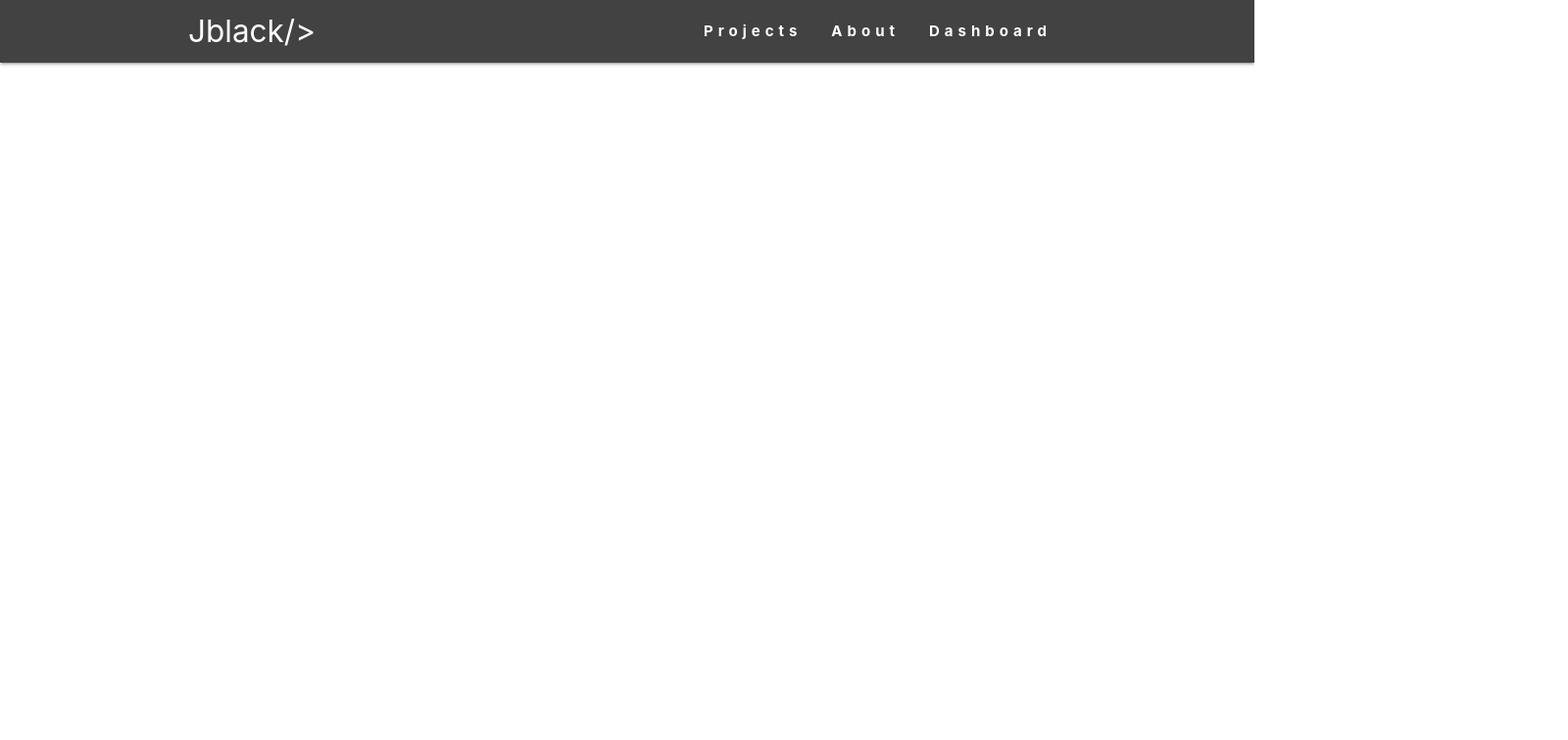
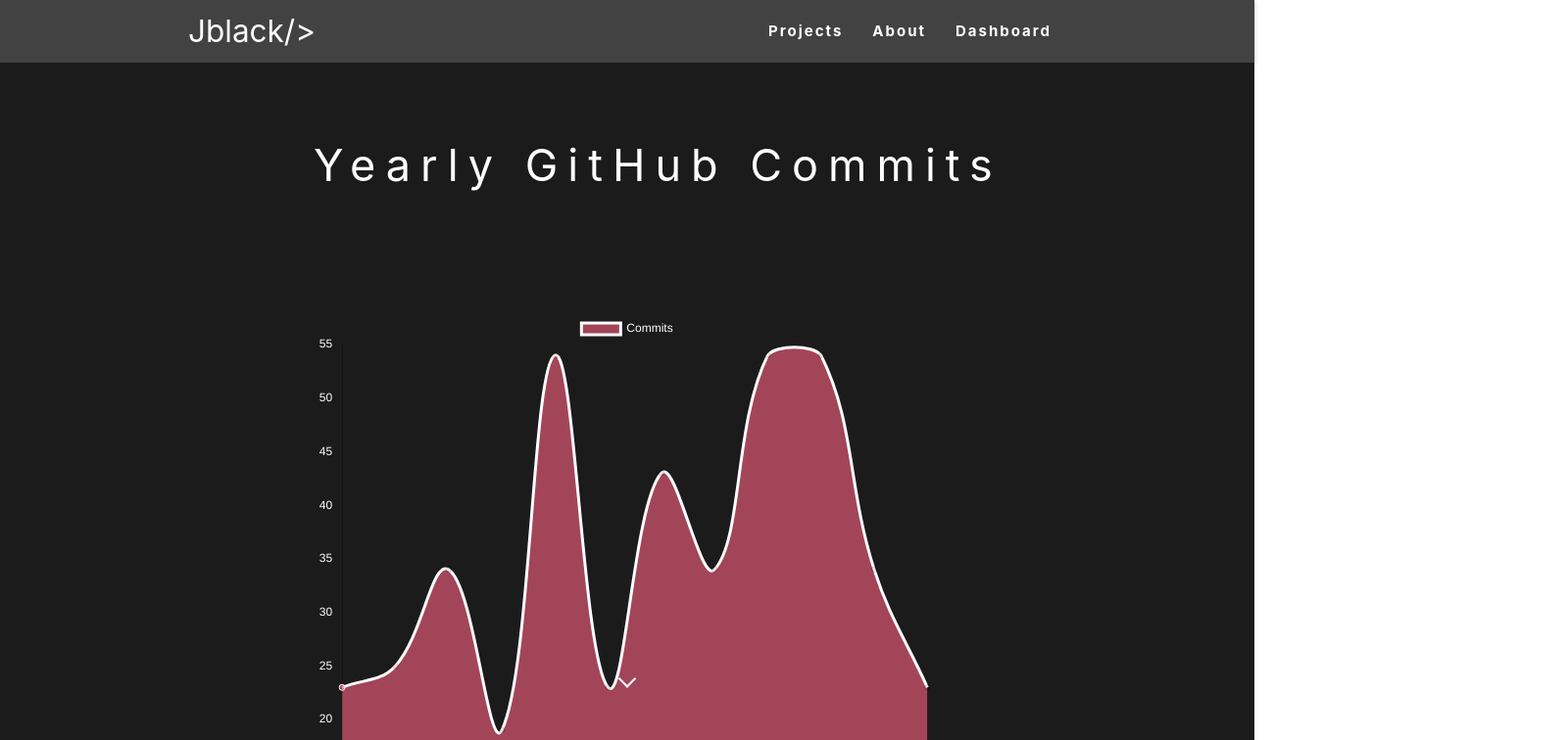
Before and after one commit to BlueDiablos/jblack_dev, a React (Create React App) app: page /dashboard in a window 1280 px wide. Shown: the top 756 px of the page at 98% size, 1600 px wide, since content can reach past the window. Built offline with nearby package versions, Linux system fonts and the light colour scheme; no server answers.

Commit message:
Added Graphs to Dashboard
Chart components are static data
and rendered on the Dash component.

```diff
--- a/package.json
+++ b/package.json
@@ -7,8 +7,11 @@
     "@testing-library/jest-dom": "^4.2.4",
     "@testing-library/react": "^9.4.0",
     "@testing-library/user-event": "^7.2.1",
+    "axios": "^0.19.2",
+    "chart.js": "^2.9.3",
     "classnames": "^2.2.6",
     "react": "^16.12.0",
+    "react-chartjs-2": "^2.9.0",
     "react-dom": "^16.12.0",
     "react-remove-scroll-bar": "^2.0.0",
     "react-router-dom": "^5.1.2",
--- a/src/App.js
+++ b/src/App.js
@@ -3,6 +3,8 @@ import {BrowserRouter, Switch, Route} from 'react-router-dom'
 import Navbar from './components/layouts/Navbar'
 import Splash from './components/layouts/Splash'
 import About from './components/layouts/About';
+import Dash from './components/dashboard/Dash'
+
 
 
 
@@ -16,6 +18,7 @@ class App extends Component {
         <Switch>
         <Route exact path ="/" component={Splash}/>
         <Route path="/about" component={About}/>
+        <Route path="/dashboard" component={Dash}/>
        </Switch>
         </div>
 
--- /dev/null
+++ b/src/components/dashboard/Barchart.js
@@ -0,0 +1,117 @@
+import React, {Component} from 'react';
+import {Bar, Line, Pie} from 'react-chartjs-2';
+import axios from 'axios';
+
+
+
+class Barchart extends Component{
+    constructor(props){
+       super(props);
+       this.state = {
+           chartData:{
+                labels: ['Jan','Feb','Mar','Apr','May','Jun','Jul','Aug','Sep','Oct','Nov','Dec'],
+                datasets: [
+                    {
+                        label: 'Project Count',
+                        data:[
+                           2,
+                           4,
+                           4,
+                           4,
+                           5,
+                           5,
+                           6,
+                           6,
+                           7,
+                           8,
+                           10,
+                           12
+                        ],
+                        backgroundColor:[
+                            'rgba(255,99,132,0.6)',
+                            'rgba(255,99,132,0.6)',
+                            'rgba(255,99,132,0.6)',
+                            'rgba(255,99,132,0.6)',
+                            'rgba(255,99,132,0.6)',
+                            'rgba(255,99,132,0.6)',
+                            'rgba(255,99,132,0.6)',
+                            'rgba(255,99,132,0.6)',
+                            'rgba(255,99,132,0.6)',
+                            'rgba(255,99,132,0.6)',
+                            'rgba(255,99,132,0.6)',
+                            'rgba(255,99,132,0.6)',
+
+                        ],
+                        pointHoverBackgroundColor:[
+                            '#1b1b1b'
+                        ],
+                        borderColor:[
+                            '#1b1b1b'
+                        ]
+
+
+
+                    }
+                ]
+           }
+       }
+    }
+    componentDidMount() {
+        axios.get('https://api.github.com/repos/BlueDiablos/:repo/stats/commit_activity')
+        .then(res => {
+            const commits = res.data;
+            console.log(JSON.stringify(commits));
+            this.setState.chartData.data(commits);
+        })
+    }
+
+    render(){
+        return(
+
+            <div className="chart">
+              <Bar
+                data={this.state.chartData}
+                width={100}
+                height={500}
+                options={
+                    {
+                    maintainAspectRatio: false,
+                    legend:{
+                        display:true,
+                        labels:{
+                            fontColor:"#1b1b1b"
+                        },
+                        gridLines:{
+                            color:"#1b1b1b"
+                        }
+                    },
+                    scales:{
+                        yAxes:[{
+                            ticks:{
+                            fontColor:"#1b1b1b"
+                            },
+                            gridLines:{
+                                color:"transparent"
+                            },
+
+                        }],
+                        xAxes:[{
+                            ticks:{
+                            fontColor:"#1b1b1b"
+                            },
+                            gridLines:{
+                                color:"transparent"
+                            }
+                        }]
+                    }
+                    }
+
+                }
+                />
+            </div>
+        )
+    }
+
+}
+
+export default Barchart;
--- /dev/null
+++ b/src/components/dashboard/Chart.js
@@ -0,0 +1,106 @@
+import React, {Component} from 'react';
+import {Bar, Line, Pie} from 'react-chartjs-2';
+import axios from 'axios';
+
+
+
+class Chart extends Component{
+    constructor(props){
+       super(props);
+       this.state = {
+           chartData:{
+                labels: ['Jan','Feb','Mar','Apr','May','Jun','Jul','Aug','Sep','Oct','Nov','Dec'],
+                datasets: [
+                    {
+                        label: 'Commits',
+                        data:[
+                           23,
+                           25,
+                           34,
+                           19,
+                           54,
+                           23,
+                           43,
+                           34,
+                           54,
+                           54,
+                           34,
+                           23
+                        ],
+                        backgroundColor:[
+                            'rgba(255,99,132,0.6)',
+
+                        ],
+                        pointHoverBackgroundColor:[
+                            '#ffff'
+                        ],
+                        borderColor:[
+                            '#fff'
+                        ]
+
+
+
+                    }
+                ]
+           }
+       }
+    }
+    componentDidMount() {
+        axios.get('https://api.github.com/repos/BlueDiablos/:repo/stats/commit_activity')
+        .then(res => {
+            const commits = res.data;
+            console.log(JSON.stringify(commits));
+            this.setState.chartData.data(commits);
+        })
+    }
+
+    render(){
+        return(
+
+            <div >
+              <Line
+                data={this.state.chartData}
+                width={100}
+                height={500}
+                options={
+                    {
+                    maintainAspectRatio: false,
+                    legend:{
+                        display:true,
+                        labels:{
+                            fontColor:"#fff"
+                        },
+                        gridLines:{
+                            color:"#fff"
+                        }
+                    },
+                    scales:{
+                        yAxes:[{
+                            ticks:{
+                            fontColor:"#fff"
+                            },
+                            gridLines:{
+                                color:"transparent"
+                            },
+
+                        }],
+                        xAxes:[{
+                            ticks:{
+                            fontColor:"#fff"
+                            },
+                            gridLines:{
+                                color:"transparent"
+                            }
+                        }]
+                    }
+                    }
+
+                }
+                />
+            </div>
+        )
+    }
+
+}
+
+export default Chart;
--- /dev/null
+++ b/src/components/dashboard/Dash.js
@@ -0,0 +1,88 @@
+import React from "react";
+import { makeStyles } from "@material-ui/core/";
+import Chart from "./Chart";
+import Barchart from './Barchart';
+
+function Dash() {
+  const classes = useStyles();
+  return (
+    <div className={classes.app}>
+      <div className={classes.page}>
+      <h3 className={classes.headline}>Yearly GitHub Commits</h3>
+        <div className={classes.chart}>
+          <Chart />
+        </div>
+      </div>
+      <div class={classes.scrolldown}></div>
+      <div className={classes.pageNext}>
+      <h3 className={classes.headlineNext}>Total Projects</h3>
+        <div className={classes.barchart}>
+          <Barchart />
+        </div>
+      </div>
+    </div>
+  );
+}
+const useStyles = makeStyles(theme => ({
+  app: {
+    margin: "0",
+    width: "100%",
+    font: "Myriad Set Pro"
+  },
+  chart: {
+    position: "absolute",
+    width: "50%",
+    left: "25%",
+    top: "40%",
+    font: "Myriad Set Pro"
+  },
+  scrolldown: {
+    position: "absolute",
+    left: "50%",
+    bottom: "100px",
+    display: "block",
+    textAlign: "center",
+    fontSize: "20px",
+    textDecoration: "none",
+    textShadow: "0",
+    width: "13px",
+    height: "13px",
+    borderBottom: "2px solid #fff",
+    borderRight: "2px solid #fff",
+    transform: "translate(-50%, 0) rotate(45deg)"
+  },
+  pageNext:{
+    height: "100vh",
+    backgroundColor: "#fff"
+  },
+  barchart:{
+    position: "relative",
+    width: "50%",
+    left: "25%",
+    top: "40%",
+    font: "Myriad Set Pro"
+  },
+  headline: {
+    position: "relative",
+    margin: "0",
+    left:"25%",
+    top: "10%",
+    fontSize: "300%",
+    color: "#ffff",
+    letterSpacing: "10px"
+  },
+  headlineNext: {
+    position: "relative",
+    margin: "0",
+    left:"25%",
+    top: "10%",
+    fontSize: "300%",
+    color: "#1b1b1b",
+    letterSpacing: "10px"
+  },
+  page: {
+    height: "100vh",
+    backgroundColor: "#1b1b1b"
+  }
+}));
+export default Dash;
--- a/src/components/layouts/About.js
+++ b/src/components/layouts/About.js
@@ -46,7 +46,7 @@ function About() {
               <p>
                 From Texas to Kentucky; Louisiana to Arizona and onward to North
                 Carolina. Growing up in an ever changing environment impacted
-                who I am today: Resilient, strong-willed open minded and humble.
+                who I am today: Resilient and open minded.
               </p>
             </h1>
             <img
@@ -138,7 +138,7 @@ const useStyles = makeStyles(theme => ({
   line: {
     position: "relative",
     margin: "0",
-    fontSize: "300%",
+    fontSize: "600%",
     color: "#ffff",
     letterSpacing: "10px"
   },
@@ -149,7 +149,7 @@ const useStyles = makeStyles(theme => ({
     textAlign: "right",
     fontSize: "200%",
     color: "#1b1b1b",
-    letterSpacing: "10px"
+    letterSpacing: "5px"
   },
   tag2: {
     position: "left",
@@ -157,7 +157,7 @@ const useStyles = makeStyles(theme => ({
     textAlign: "right",
     fontSize: "200%",
     color: "#ffff",
-    letterSpacing: "10px"
+    letterSpacing: "5px"
   },
   outline: {
     boxShadow: "0 10px 20px #1b1b1b, 0 6px 6px #1b1b1b"
--- a/src/components/layouts/Navbar.js
+++ b/src/components/layouts/Navbar.js
@@ -32,7 +32,7 @@ const Navbar = () => {
 
 const useStyles = makeStyles(theme => ({
     aesthetic: {
-        letterSpacing:"5px",
+        letterSpacing:"2px",
         color: "#ffff",
         fontWeight: "bolder",
     }
--- a/src/components/layouts/Splash.js
+++ b/src/components/layouts/Splash.js
@@ -1,7 +1,7 @@
 import React from 'react';
 import { makeStyles, Hidden } from '@material-ui/core/';
 import {RemoveScrollBar} from 'react-remove-scroll-bar';
-
+import Chart from '../dashboard/Chart';
 
 
 function Splash () {
@@ -9,6 +9,7 @@ function Splash () {
   return (
     <div className={classes.App}>
     <RemoveScrollBar></RemoveScrollBar>
+
       <div className={classes.wrapper}>
         <div className={classes.outline}>
           <div className={classes.hero}>
```
Also changed, not shown: 1 other file (tests, documents, lock files or other folders).
